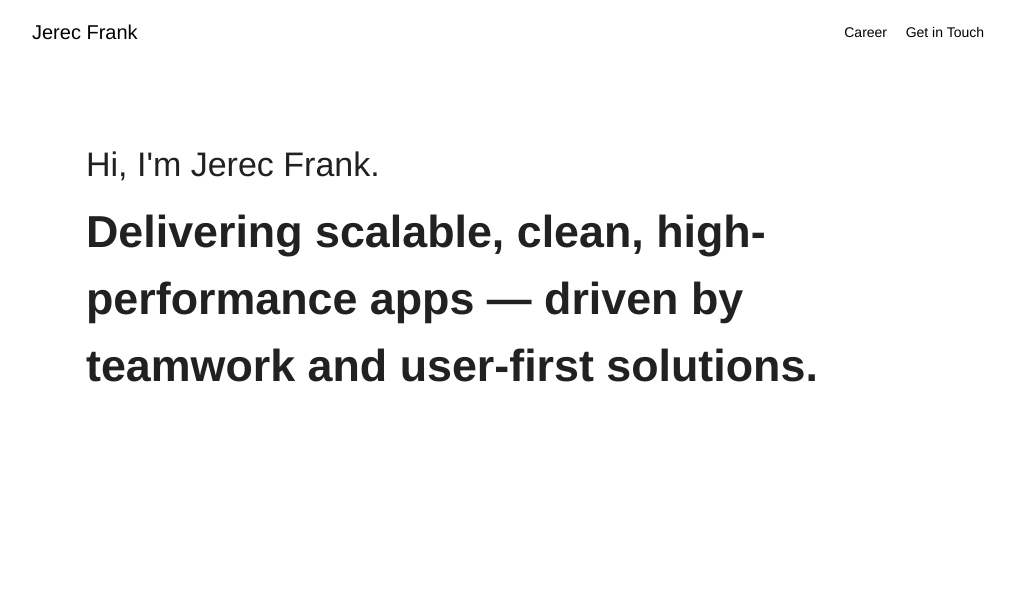
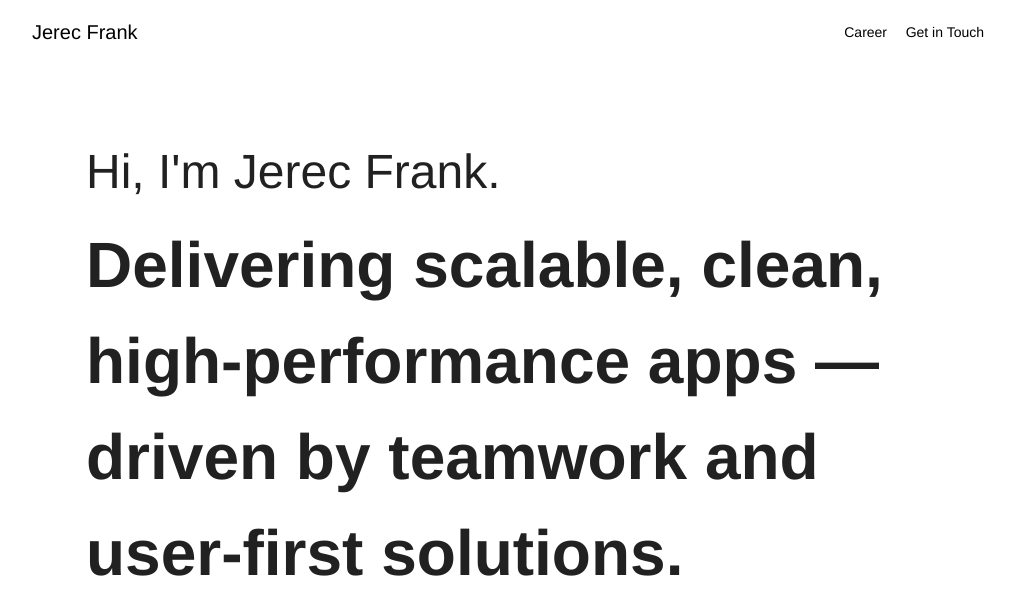
Before and after one commit to jericfrank/profile, a React (Create React App) app: page / in a window 1280 px wide. Shown: the top 614 px of the page, without its empty margins (128-1143 px from the left). Built offline with nearby package versions, Linux system fonts and the light colour scheme; a web font is replaced by a local one.

Commit message:
feat: add typing effect

```diff
--- a/package.json
+++ b/package.json
@@ -19,6 +19,7 @@
     "react-dom": "^19.1.0",
     "react-router-dom": "^7.6.0",
     "react-scripts": "5.0.1",
+    "react-simple-typewriter": "^5.0.1",
     "typescript": "^4.4.2",
     "web-vitals": "^2.1.0"
   },
--- a/src/App.tsx
+++ b/src/App.tsx
@@ -1,5 +1,7 @@
+import { BrowserRouter as Router, Routes, Route } from 'react-router-dom';
+import { useTypewriter } from 'react-simple-typewriter'
+
 import { Container } from '@mui/material';
-import { BrowserRouter as Router, Routes, Route } from 'react-router-dom';
 
 import { MenuBar } from './components/MenuBar';
 import Introduction from './components/Introduction';
@@ -7,12 +9,17 @@ import Contact from './components/Contact';
 import Career from './components/Career';
 
 function App() {
+  const [text] = useTypewriter({
+    words: ['Delivering scalable, clean, high-performance apps — driven by teamwork and user-first solutions.'],
+    typeSpeed: 50,
+  });
+
   return (
     <Router>
       <MenuBar />
       <Container maxWidth="md" sx={{ mt: 4, mb: 4 }}>
         <Routes>
-          <Route path="/" element={<Introduction/>} />
+          <Route path="/" element={<Introduction summaryText={text} />} />
           <Route path="/career" element={<Career />} />
           <Route path="/contact" element={<Contact />} />
         </Routes>
--- a/src/components/Introduction.tsx
+++ b/src/components/Introduction.tsx
@@ -3,14 +3,18 @@ import {
   Box,
 } from '@mui/material';
 
-function Introduction() {
+interface Props {
+  summaryText: string;
+}
+
+function Introduction({ summaryText }: Props) {
   return (
     <Box id="intro" sx={{ mb: 6, mt: 10 }}>
-      <Typography variant="h4" gutterBottom>
+      <Typography variant="h3" gutterBottom>
         Hi, I'm Jerec Frank.
       </Typography>
-      <Typography sx={{ fontSize: '2.8rem', fontWeight: 700 }}>
-        Delivering scalable, clean, high-performance apps — driven by teamwork and user-first solutions.
+      <Typography sx={{ fontSize: '4rem', fontWeight: 700 }}>
+        {summaryText}
       </Typography>
     </Box>
   );
```
Also changed, not shown: 1 other file (tests, documents, lock files or other folders).
